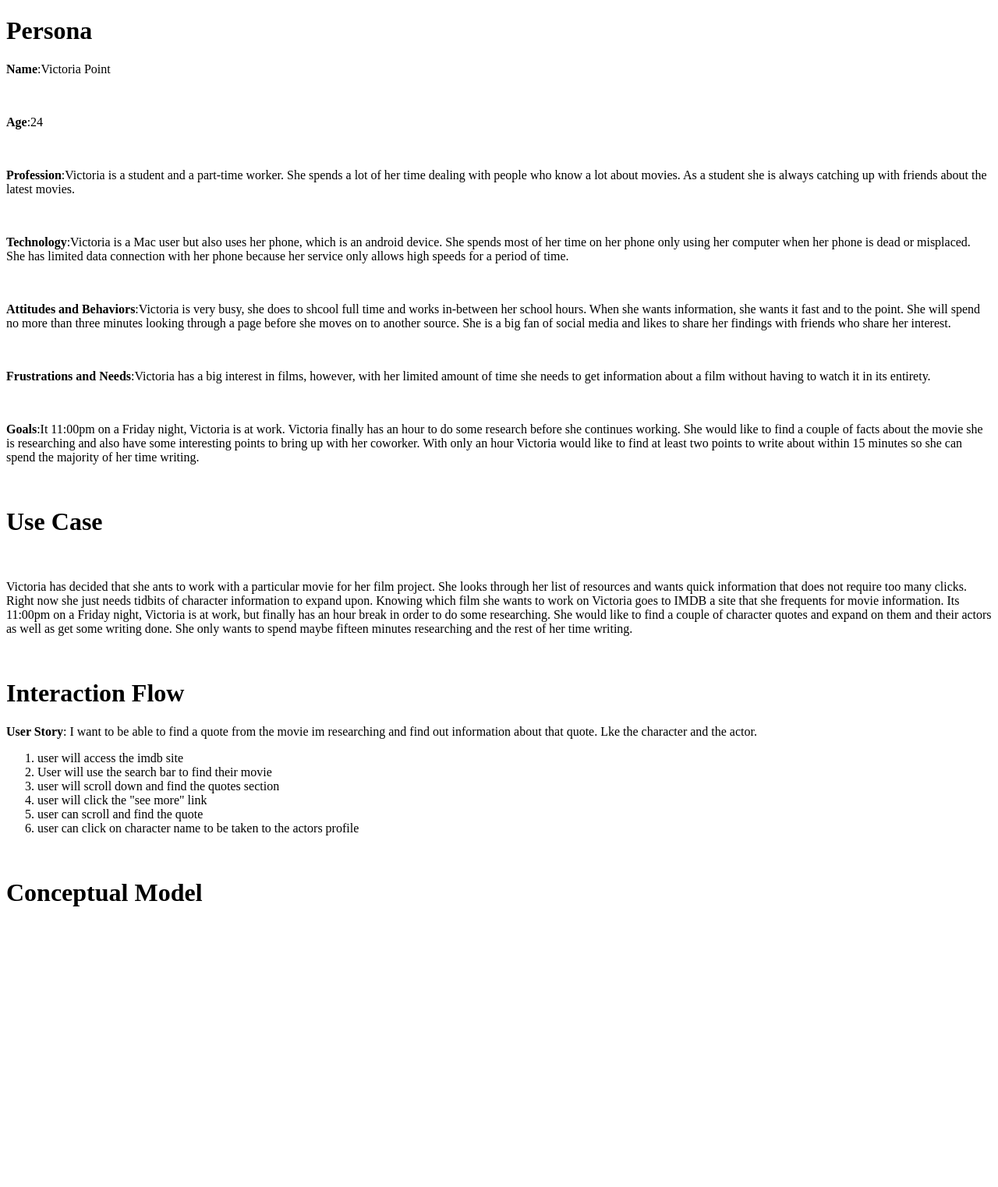
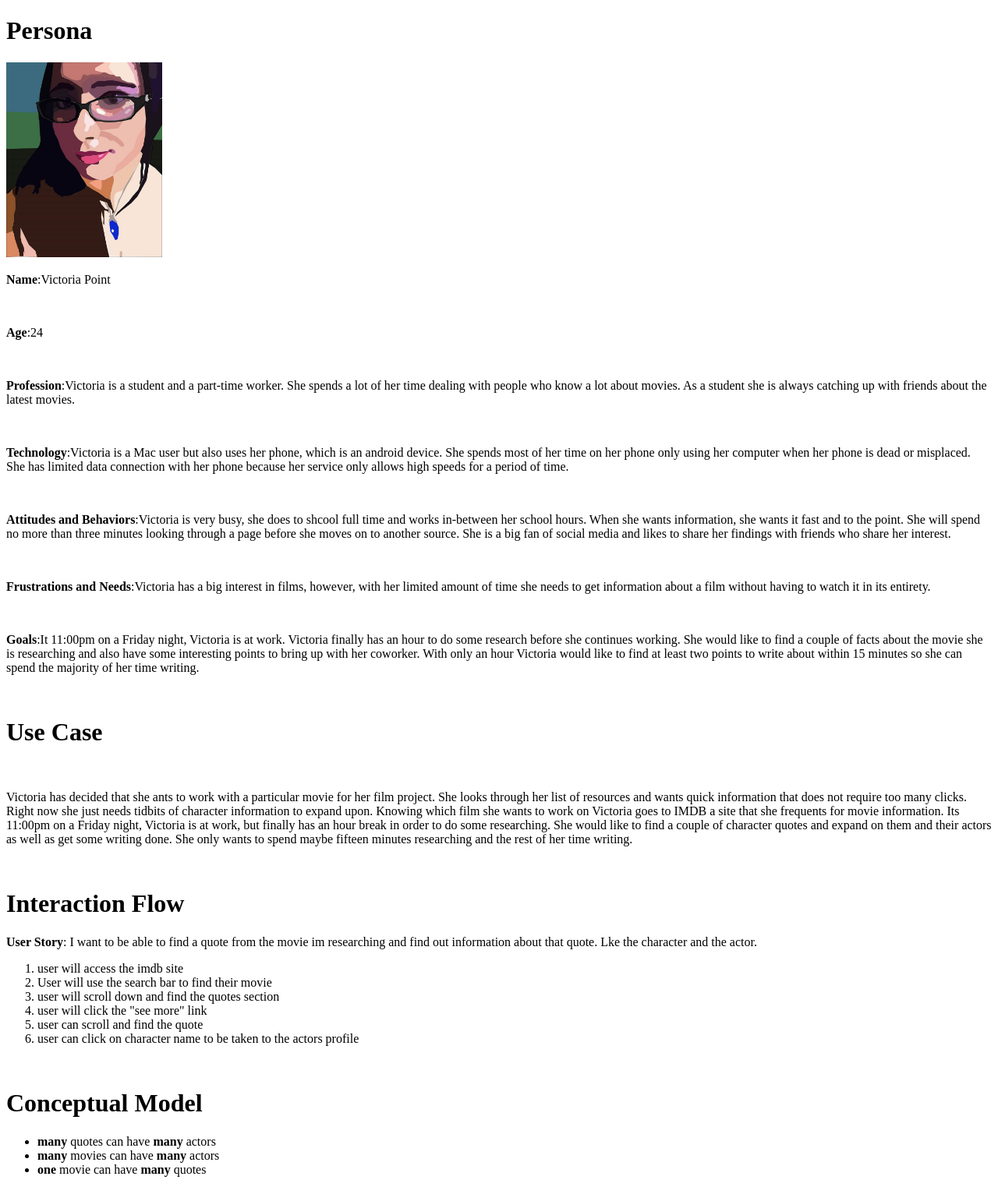
Before and after one commit to VictoriaChacon/imdb-quotes, a PHP site: page / in a window 1280 px wide. Shown: the top 1523 px of the page at 78% size. Before the commit the page ends 1163 px from the top, so only its background shows below. Run offline with PHP 8.4, Linux system fonts and the light colour scheme.

Commit message:
finished the erd and added in photos. Final draft as of 72016

```diff
--- /dev/null
+++ b/css/stylesheet.css
@@ -0,0 +1,5 @@
+.profile-image {
+	height: 250px;
+	width: 200px;
+
+}
--- a/index.php
+++ b/index.php
@@ -1,10 +1,12 @@
 <!DOCTYPE html>
 	<html>
 	<head>
+		<link href="css/stylesheet.css" rel="stylesheet" type="text/css"/>
 		<title>Data Design</title>
 	</head>
 	<body>
 		<h1>Persona</h1>
+		<img class="profile-image" src="images/victoriavector.jpg"/>
 		<p><strong>Name</strong>:Victoria Point</p>
 		<br>
 		<p><strong>Age</strong>:24</p>
@@ -38,6 +40,14 @@
 		</ol>
 		<br>
 		<h1>Conceptual Model</h1>
+		<!--weak entities: quoteActor, actorMovie-->
+		<!--entities: quote, actor, movie-->
+		<ul>
+			<li><strong>many</strong> quotes can have <strong>many</strong>   actors</li>
+			<li><strong>many</strong> movies can have <strong>many</strong> actors</li>
+			<li><strong>one</strong> movie can have <strong>many</strong> quotes</li>
+		</ul>
+		<img src="images/imdb-quotes-ERD.svg"/>
 
 	</body>
 </html>
```
Also changed, not shown: images/imdb-quotes-ERD.svg (added).
